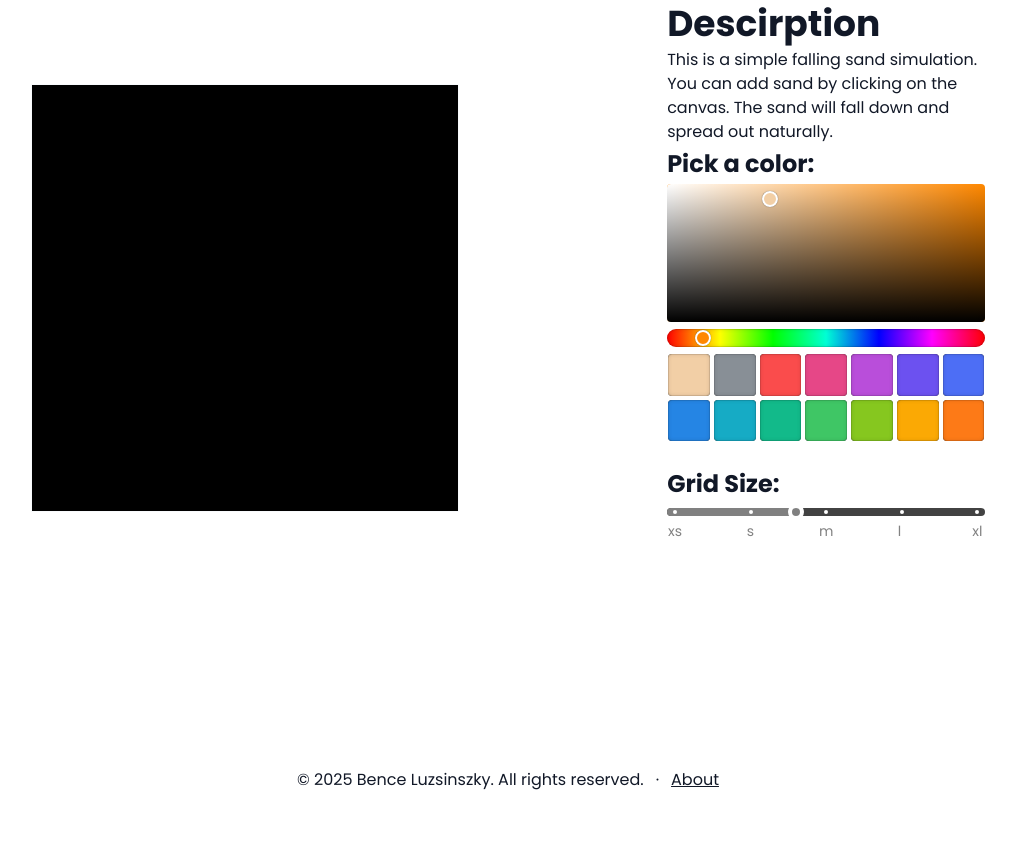
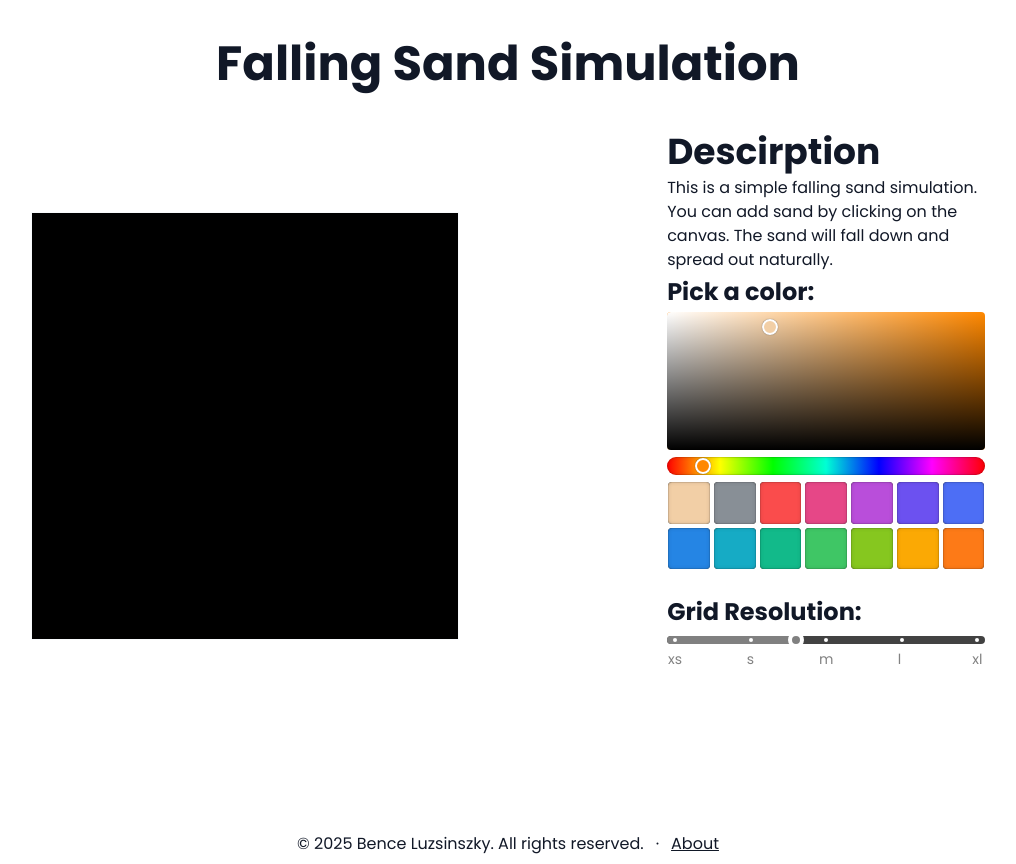
Before and after one commit to benceluzsinszky/portfolio, a React (Vite) app: page /games/falling_sand in a window 1280 px wide. Shown: the whole page, without its empty margins (132-1148 px from the left). Before the commit the page ends 800 px from the top, so only its background shows below. Built offline with nearby package versions, Linux system fonts and the light colour scheme; no server answers.

Commit message:
update title

```diff
--- a/src/pages/games/fallingSand/FallingSand.tsx
+++ b/src/pages/games/fallingSand/FallingSand.tsx
@@ -240,6 +240,7 @@ export default function FallingSand() {
 
   return (
     <div>
+      <h1 className="text-center my-10">Falling Sand Simulation</h1>
       <div className="flex flex-col md:flex-row items-center justify-between h-full">
         <canvas ref={canvasRef} className="border border-slate-50"></canvas>
         <div className="w-1/3">
@@ -274,7 +275,7 @@ export default function FallingSand() {
             className="w-full"
           />
           <Space h="lg" />
-          <h3>Grid Size:</h3>
+          <h3>Grid Resolution:</h3>
           <Slider
             defaultValue={40}
             color="grey"
--- a/src/pages/games/gameOfLife/GameOfLife.tsx
+++ b/src/pages/games/gameOfLife/GameOfLife.tsx
@@ -205,7 +205,7 @@ export default function GameOfLife() {
 
   return (
     <div>
-      <h1 className="text-center mb-10">Conway's Game Of Life</h1>
+      <h1 className="text-center my-10">Conway's Game Of Life</h1>
       <div className="flex flex-col md:flex-row items-start justify-between h-full">
         <canvas ref={canvasRef} className="border border-slate-50"></canvas>
         <div className="w-1/3">
```
